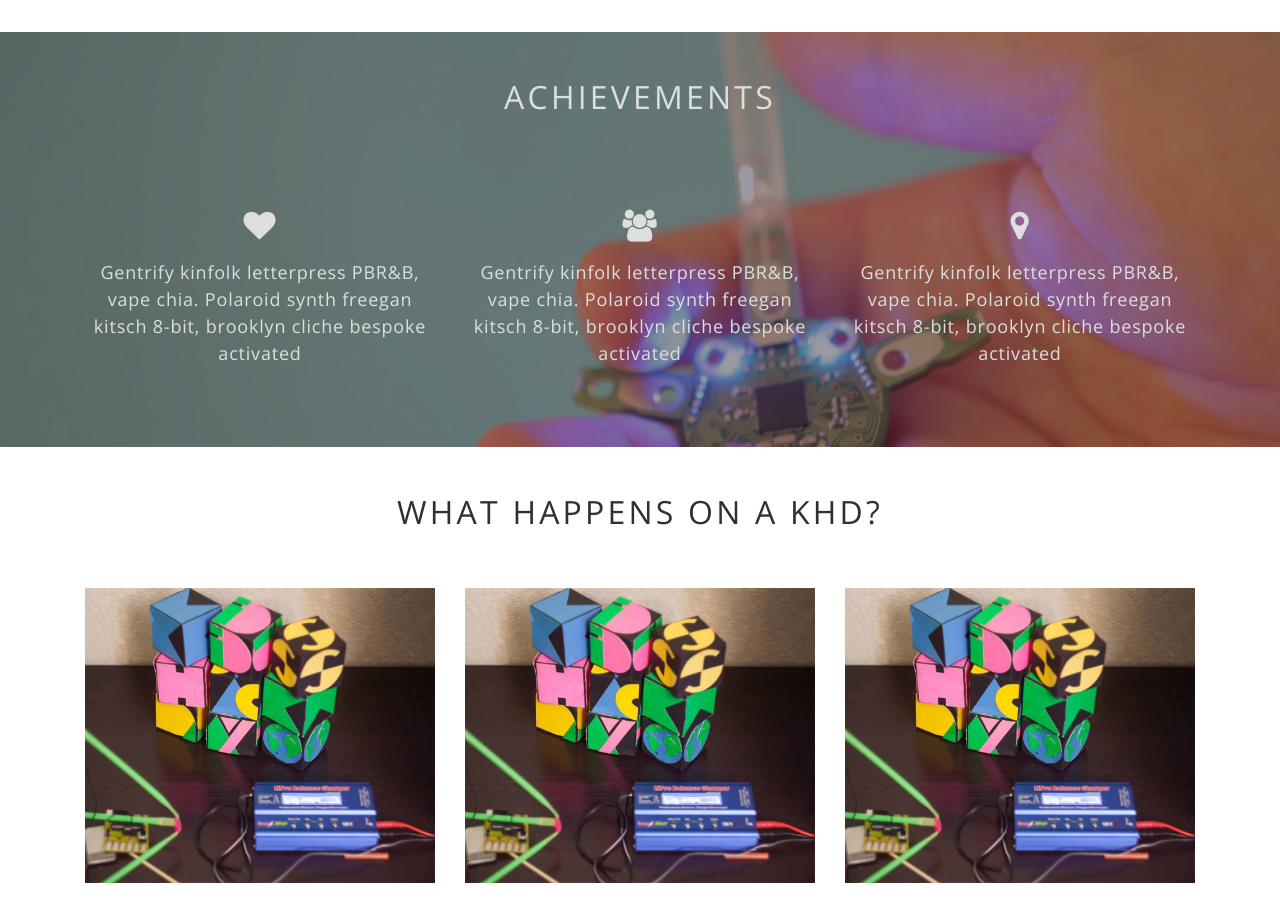
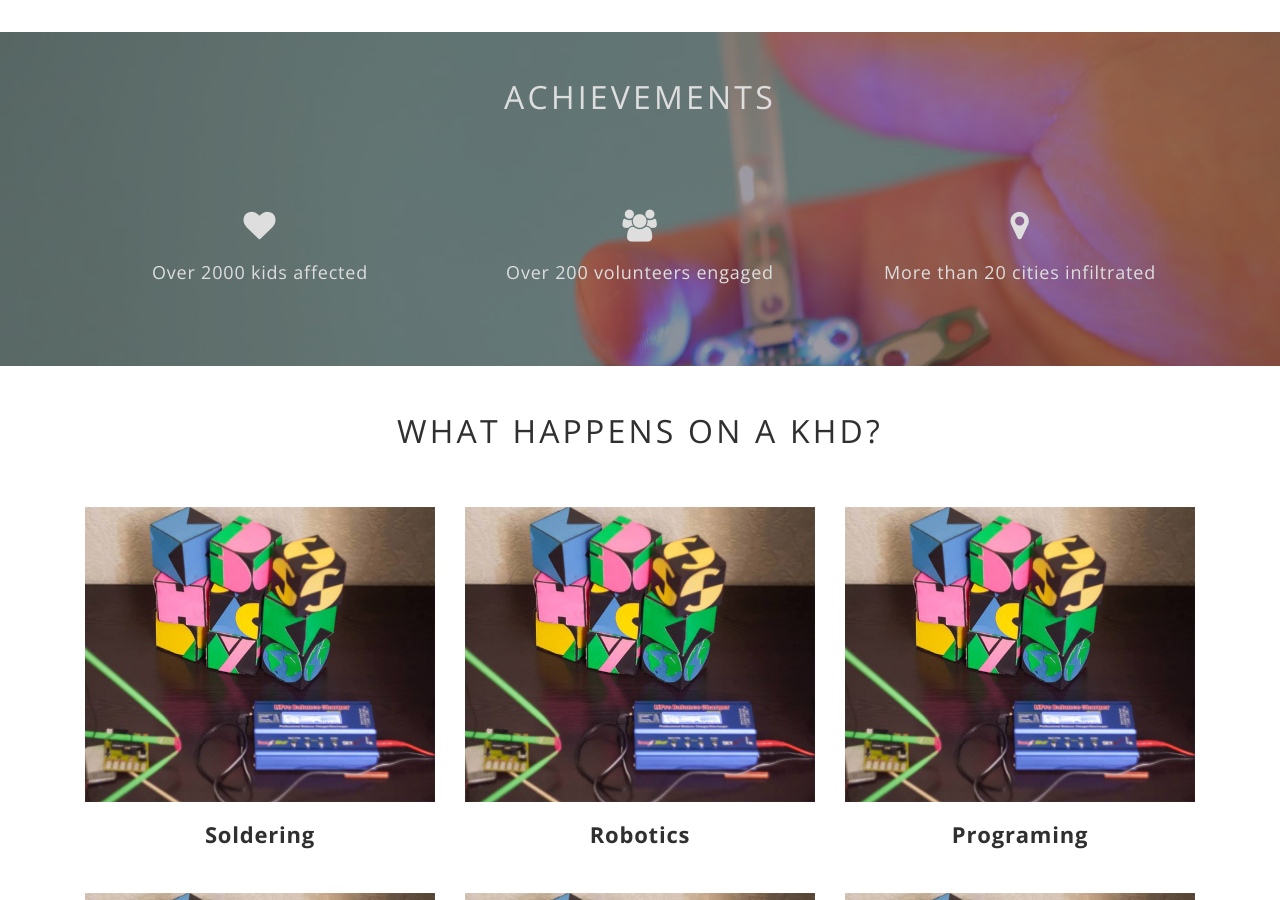
Before and after one commit to KidsHackDay/kidshackday.org, a Jekyll site: the page built from index.html, in a window 1280 px wide and 900 px high, scrolled down 1359 px. Built offline with Jekyll 4.4.1, drawn with Linux system fonts in a browser that asks for light colours.

Commit message:
Update achievements.yml

```diff
--- a/_data/achievements.yml
+++ b/_data/achievements.yml
@@ -1,12 +1,9 @@
 - icon: fa-heart
   text:
-    Gentrify kinfolk letterpress PBR&B, vape chia. Polaroid synth
-    freegan kitsch 8-bit, brooklyn cliche bespoke activated
+    Over 2000 kids affected
 - icon: fa-users
   text:
-    Gentrify kinfolk letterpress PBR&B, vape chia. Polaroid synth
-    freegan kitsch 8-bit, brooklyn cliche bespoke activated
+    Over 200 volunteers engaged
 - icon: fa-map-marker
   text:
-    Gentrify kinfolk letterpress PBR&B, vape chia. Polaroid synth
-    freegan kitsch 8-bit, brooklyn cliche bespoke activated
+    More than 20 cities infiltrated
```
